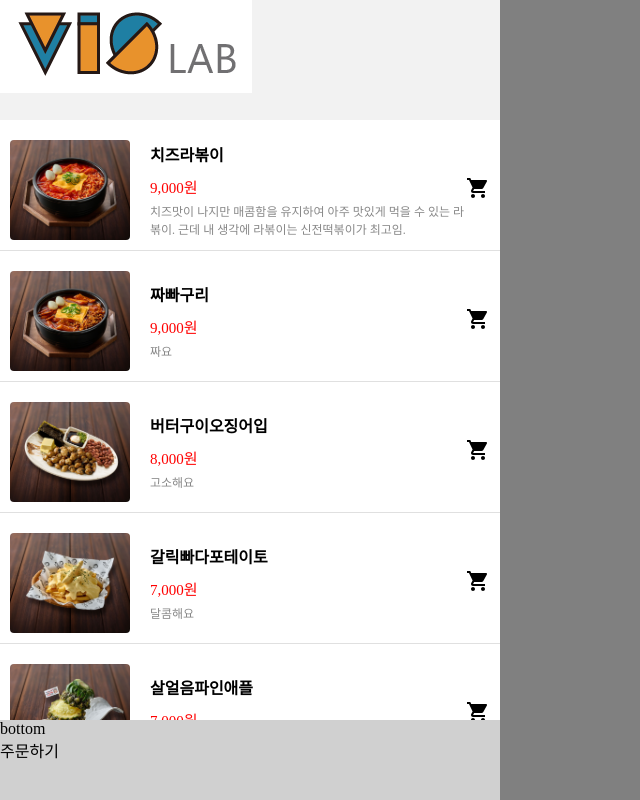
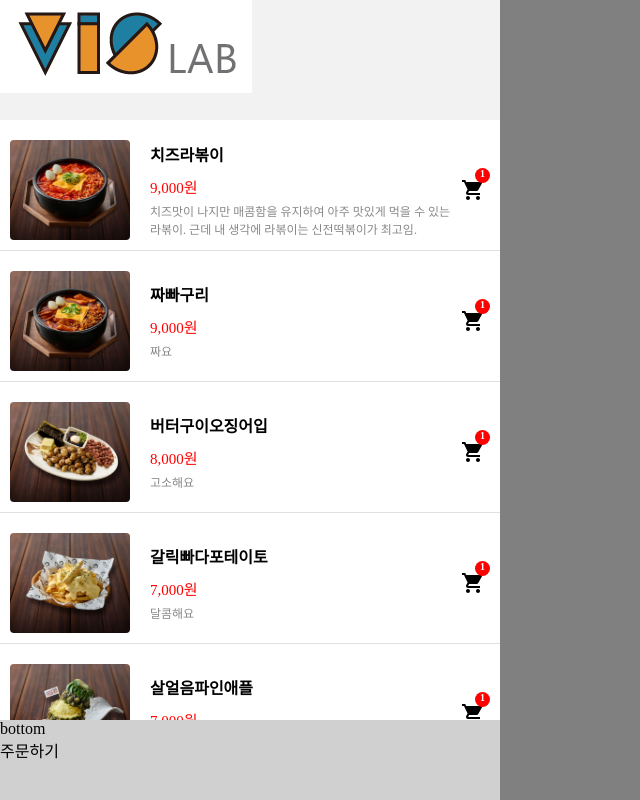
Before and after one commit to wj-cosmos57/orderit-frontend-react, a React (Vite) app: page / in a window 1280 px wide. Shown: the whole page, without its empty margins (0-640 px from the left). Built offline with nearby package versions, Linux system fonts and the light colour scheme.

Commit message:
카트 아이콘에 현재 주문개수 확인 작업 초기

```diff
--- a/src/Mainpage.css
+++ b/src/Mainpage.css
@@ -69,4 +69,20 @@
 .menu-purchaseButton {
     margin-left: auto; /*이전 요소와의 사이를 최대한 넓히는 효과 */
     cursor: pointer;
+    display: flex;
+    justify-content: center;
 }
+
+.menu-quantity {
+    margin-top: -10px;
+    margin-left: -10px;
+    background-color: #ff0000;
+    width: 15px;
+    height: 15px;
+    text-align: center;
+    vertical-align: middle;
+    font-size: 10px;
+    border-radius: 50%;
+    color: white;
+    font-weight: bold;
+}
--- a/src/Mainpage.jsx
+++ b/src/Mainpage.jsx
@@ -9,6 +9,7 @@ import ShoppingCartIcon from '@mui/icons-material/ShoppingCart';
 function Mainpage() {
 
     const [ list, setList ] = useState([]);
+    const [ orderList, setOrderList ] = useState([]);
     const location = useLocation();
 
     useEffect(() => {
@@ -43,7 +44,8 @@ function Mainpage() {
                                 <div className='menu-detail'>{menu.detail}</div>
                             </div>
                             <div className='menu-purchaseButton'>
-                                <ShoppingCartIcon />
+                                <ShoppingCartIcon/>
+                                <div className='menu-quantity'>{1}</div>
                             </div>
                         </div>
                     </Link>
```
